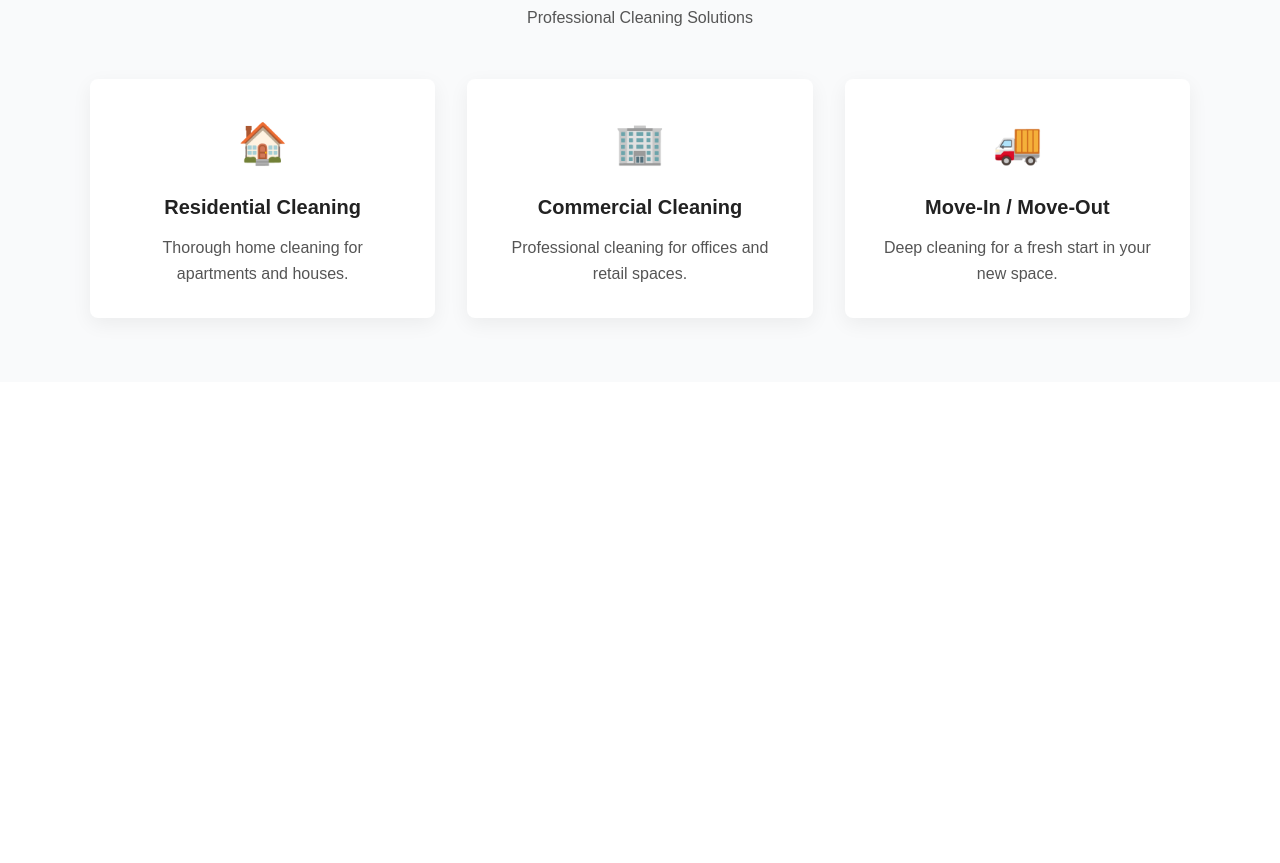
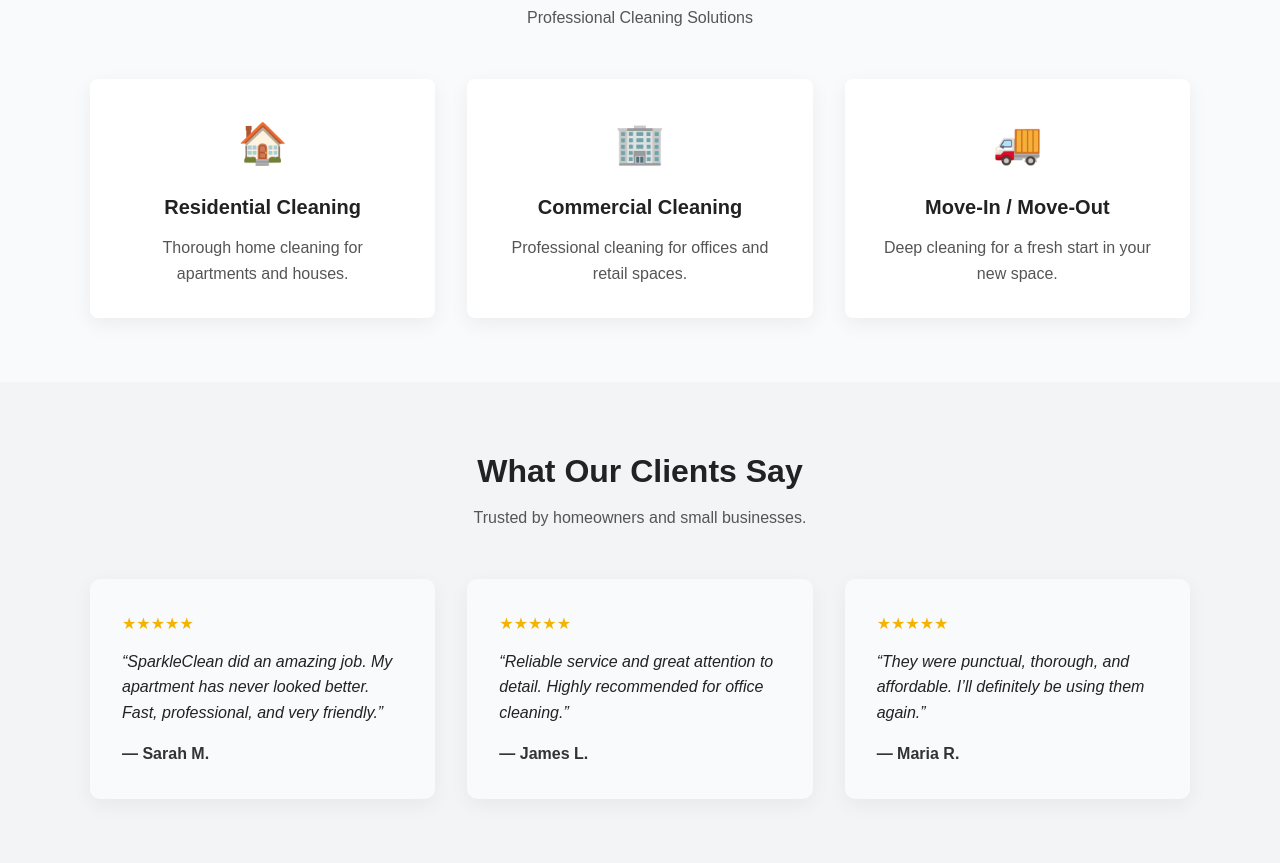
Before and after one commit to Afer1991/local-cleaning-service-website, a plain HTML site: page index.html in a window 1280 px wide. Shown: the part 618-1481 px from the top of the page. Before the commit the page ends 1000 px from the top, so only its background shows below. Drawn offline with Linux system fonts and the light colour scheme.

Commit message:
Add testimonials section

```diff
--- a/index.html
+++ b/index.html
@@ -58,6 +58,40 @@
         </div>
       </div>
     </section>
+    <section id="testimonials" class="testimonials">
+      <div class="container">
+        <h2 class="section-title">What Our Clients Say</h2>
+        <p class="section-subtitle">
+          Trusted by homeowners and small businesses.
+        </p>
+        <div class="testimonials-grid">
+          <div class="testimonial-card">
+            <div class="testimonial-rating">★★★★★</div>
+            <p class="testimonial-text">
+              “SparkleClean did an amazing job. My apartment has never looked better.
+              Fast, professional, and very friendly.”
+            </p>
+            <p class="testimonial-author">— Sarah M.</p>
+          </div>
+          <div class="testimonial-card">
+            <div class="testimonial-rating">★★★★★</div>
+            <p class="testimonial-text">
+              “Reliable service and great attention to detail. Highly recommended for
+              office cleaning.”
+            </p>
+            <p class="testimonial-author">— James L.</p>
+          </div>
+          <div class="testimonial-card">
+            <div class="testimonial-rating">★★★★★</div>
+            <p class="testimonial-text">
+              “They were punctual, thorough, and affordable. I’ll definitely be using
+              them again.”
+            </p>
+            <p class="testimonial-author">— Maria R.</p>
+          </div>
+        </div>
+      </div>
+    </section>
     <script src="main.js"></script>
   </body>
 </html>
--- a/styles.css
+++ b/styles.css
@@ -170,6 +170,38 @@ body {
   text-align: center;
 }
 
+.testimonials {
+  padding: 4rem 0;
+  background-color: #f3f4f6;
+}
+
+.testimonials-grid {
+  display: grid;
+  gap: 2rem;
+}
+
+.testimonial-card {
+  background: #f9fafb;
+  padding: 2rem;
+  border-radius: 10px;
+  box-shadow: 0 6px 20px rgba(0, 0, 0, 0.05);
+}
+
+.testimonial-rating {
+  color: #f5b301;
+  margin-bottom: 0.75rem;
+}
+
+.testimonial-text {
+  font-style: italic;
+  margin-bottom: 1rem;
+  line-height: 1.6;
+}
+
+.testimonial-author {
+  font-weight: 600;
+  color: #333;
+}
 
 @media (min-width: 768px) {
   .hero-text h2 {
@@ -177,6 +209,10 @@ body {
   }
 
   .services-grid {
+    grid-template-columns: repeat(3, 1fr);
+  }
+
+  .testimonials-grid {
     grid-template-columns: repeat(3, 1fr);
   }
 }
```
